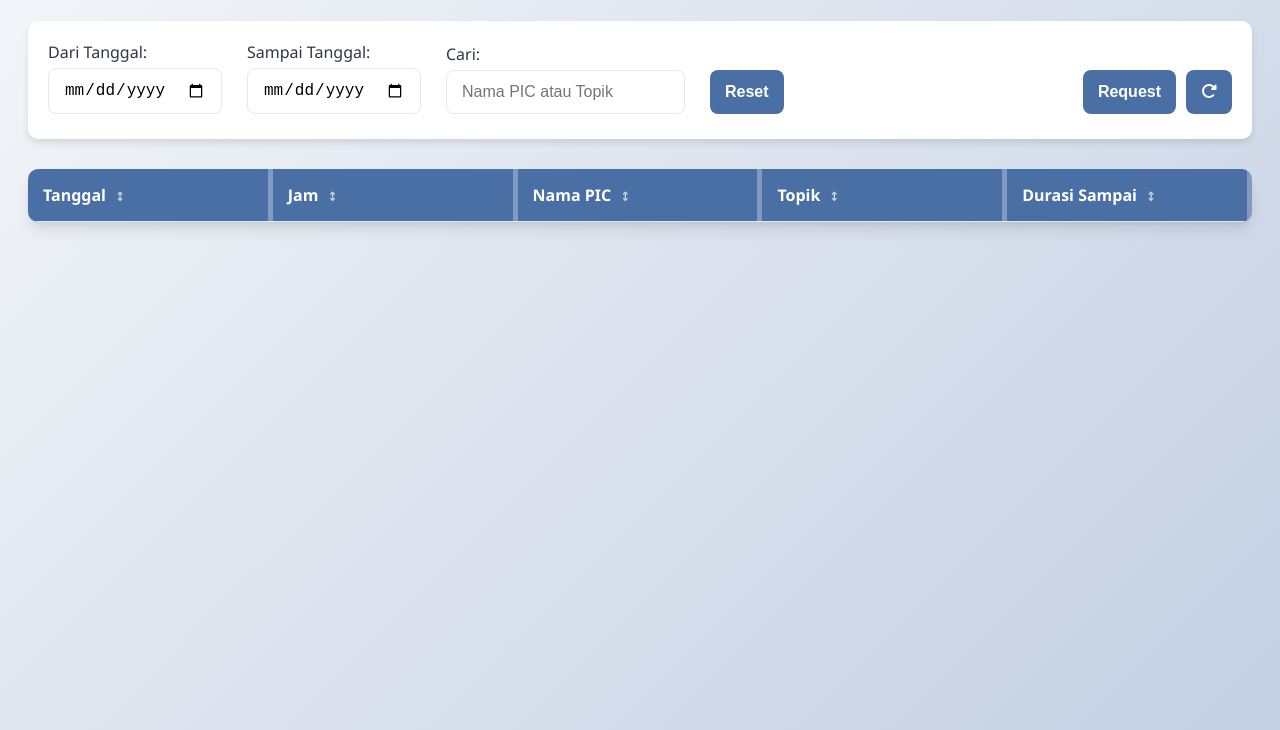
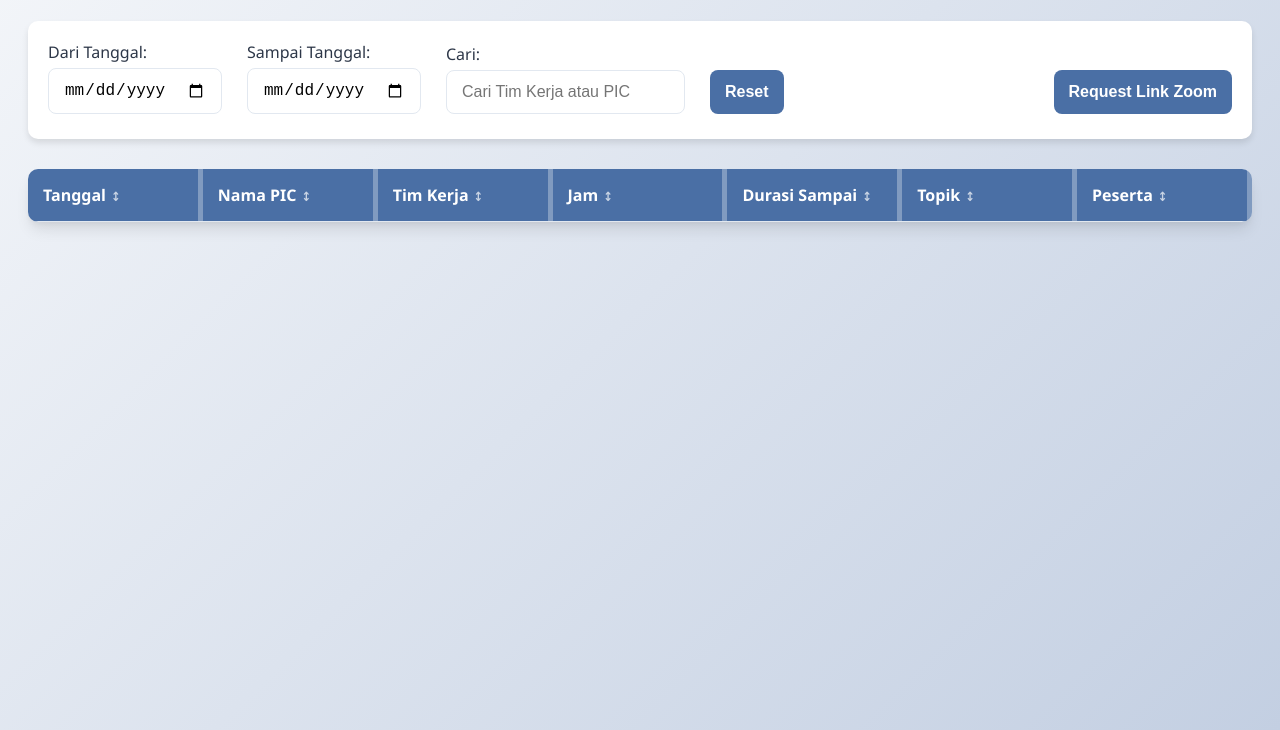
Before and after one commit to aqibaja/bkkbn_zoom_schedule, a plain HTML site: page index.html in a window 1280 px wide. Shown: the part 126-856 px from the top of the page. Drawn offline with Linux system fonts and the light colour scheme; no server answers.

Commit message:
fix: make some changes

```diff
--- a/index.html
+++ b/index.html
@@ -222,15 +222,15 @@
                 <input type="date" id="endDate">
             </label>
             <label>Cari:
-                <input type="text" id="searchInput" placeholder="Nama PIC atau Topik">
+                <input type="text" id="searchInput" placeholder="Cari Tim Kerja atau PIC">
             </label>
             <button onclick="resetFilter()">Reset</button>
         </div>
         <div class="button-group">
-            <button onclick="resetRequest()">Request</button>
-            <button onclick="refreshPage()" title="Refresh">
+            <button onclick="resetRequest()">Request Link Zoom</button>
+            <!-- <button onclick="refreshPage()" title="Refresh">
                 <i class="fas fa-rotate-right"></i>
-            </button>
+            </button> -->
         </div>
     </div>
 
@@ -241,11 +241,13 @@
     <table id="jadwalTable">
         <thead>
             <tr>
-                <th onclick="sortTable(0)">Tanggal <span class="sort-icon">↕</span></th>
-                <th onclick="sortTable(1)">Jam <span class="sort-icon">↕</span></th>
-                <th onclick="sortTable(2)">Nama PIC <span class="sort-icon">↕</span></th>
-                <th onclick="sortTable(3)">Topik <span class="sort-icon">↕</span></th>
-                <th onclick="sortTable(4)">Durasi Sampai <span class="sort-icon">↕</span></th>
+                <th onclick="sortTable(0)">Tanggal<span class="sort-icon">↕</span></th>
+                <th onclick="sortTable(1)">Nama PIC<span class="sort-icon">↕</span></th>
+                <th onclick="sortTable(2)">Tim Kerja<span class="sort-icon">↕</span></th>
+                <th onclick="sortTable(3)">Jam<span class="sort-icon">↕</span></th>
+                <th onclick="sortTable(4)">Durasi Sampai<span class="sort-icon">↕</span></th>
+                <th onclick="sortTable(5)">Topik<span class="sort-icon">↕</span></th>
+                <th onclick="sortTable(6)">Peserta<span class="sort-icon">↕</span></th>
             </tr>
         </thead>
         <tbody></tbody>
@@ -279,10 +281,12 @@
                         const dt = normalizeDateTime(row["Jadwal Zoom"]);
                         return {
                             tanggal: dt.date,
+                            nama: row["Nama PIC"].trim(),
+                            tim: row["Tim Kerja"].trim(),
                             jam: dt.time,
-                            nama: row["Nama PIC"].trim(),
+                            durasi: row["Durasi Zoom (Sampai Jam Berapa)"] || '',
                             topik: row["Topik/Judul Kegiatan"] || '',
-                            durasi: row["Durasi Zoom (Sampai Jam Berapa)"] || ''
+                            peserta: row["Peserta Zoom"] || '',
                         };
                     });
 
@@ -301,10 +305,12 @@
                 const tr = document.createElement('tr');
                 tr.innerHTML = `
           <td>${row.tanggal}</td>
+          <td>${row.nama}</td>
+          <td>${row.tim}</td>
           <td>${row.jam}</td>
-          <td>${row.nama}</td>
+          <td>${row.durasi}</td>
           <td>${row.topik}</td>
-          <td>${row.durasi}</td>
+          <td>${row.peserta}</td>
         `;
                 tbody.appendChild(tr);
             });
@@ -320,7 +326,7 @@
                     (!endDate || row.tanggal <= endDate);
                 const matchSearch = !searchVal ||
                     row.nama.toLowerCase().includes(searchVal) ||
-                    row.topik.toLowerCase().includes(searchVal);
+                    row.tim.toLowerCase().includes(searchVal);
                 return matchDateRange && matchSearch;
             });
 
```
